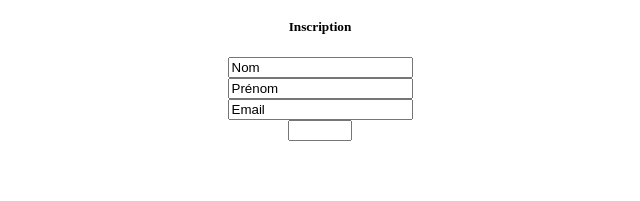
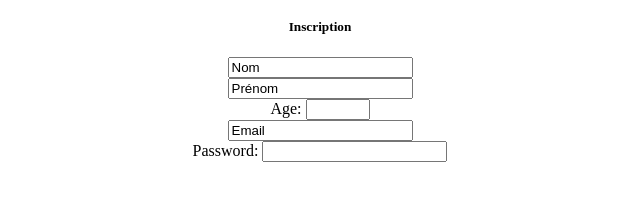
Before and after one commit to LaurieClu/projet-ticketing, a plain HTML site: page form_user.html in a window 1280 px wide. Shown: the part 105-306 px from the top of the page, without its empty margins (320-960 px from the left). Drawn offline with Linux system fonts and the light colour scheme.

Commit message:
mon premier commit

```diff
--- a/form_user.html
+++ b/form_user.html
@@ -20,11 +20,17 @@
                 <input type="text" name="prénom" value=Prénom>
             </form>
             <form>
+                <label for="age">Age:</label>
+                <input type="number" name="Age" min="0" max="130">
+            </form>
+            <form>
                 <input type="text" name="email" value=Email>
             </form>
             <form>
-                <input type="number" name="Age" value=Age min="0" max="130">
+                <label for="user-passeword">Password:</label>
+                <input type="password" id="user-password" name="user-password">
             </form>
+
         </center>
     </body>
 </html>
```
